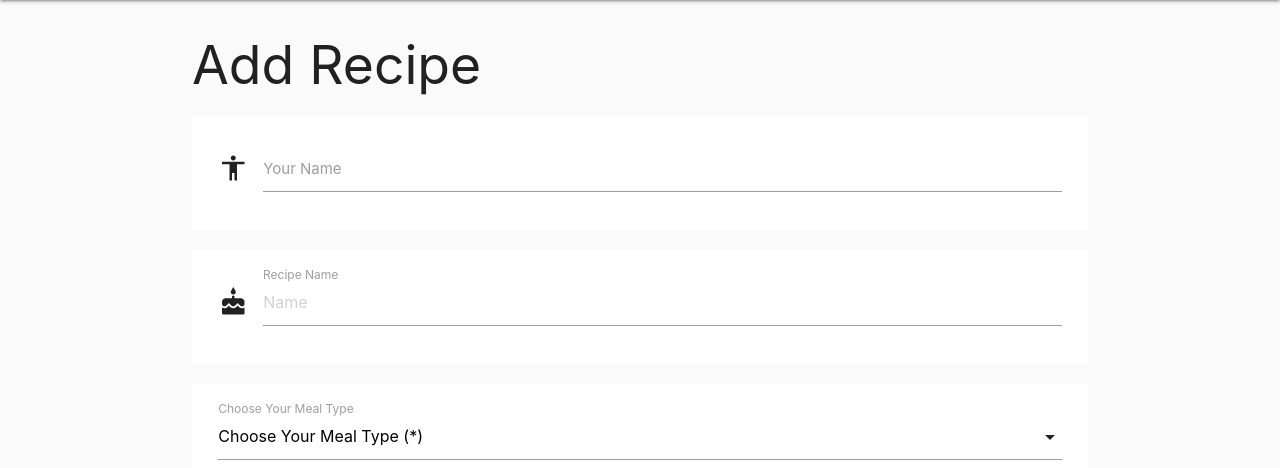
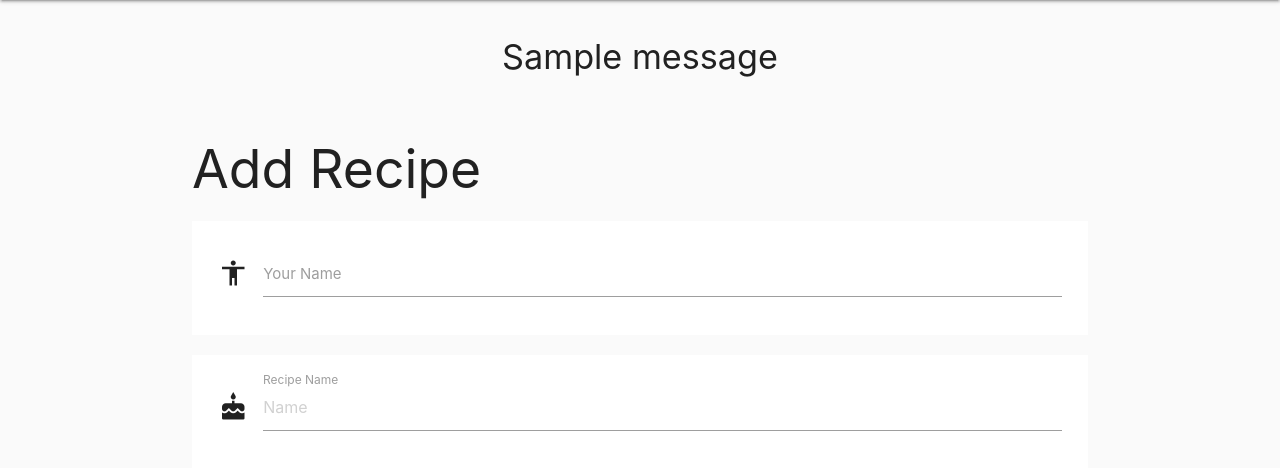
Before and after one commit to mirofrankovic/cookbook-trisport-project-03, a Flask app: page /add_recipe in a window 1280 px wide. Shown: the part 64-532 px from the top of the page. Run offline with Flask 2, Linux system fonts and the light colour scheme; one stand-in notice (Sample message) is shown; a database or web service that is not in the repository returns one stand-in record (values such as "Sample title"); some libraries are stand-ins or nearby versions.

Commit message:
Fix flash messages

```diff
--- a/app.py
+++ b/app.py
@@ -174,6 +174,7 @@ def submit_to_database():
 
 @app.route('/login', methods=['GET', 'POST'])
 def login():
+    #logged_in = False
     if request.method == "POST":
         # check id author_name exists
         user_exists = mongo.db.users.find_one(
@@ -217,11 +218,11 @@ def login():
 #        recipes_dics = json.dumps(recipes_dics)
 #
 #        return render_template('login.html',
-#                               author_name=session['author_name'],
+#                               author_name=session['author'],
 #                               logged_in=logged_in,
 #                               recipes=recipes_dics)
 #    if request.method == 'POST':
-#        session['author_name'] = request.form["author_name"]
+#        session['author'] = request.form["author_name"]
 #        logged_in = True
 #        recipes=mongo.db.recipes.find()
 #        recipes_dics = {}
--- a/templates/base.html
+++ b/templates/base.html
@@ -75,6 +75,19 @@
       </div>
 
     </nav>
+     <section>
+    <!--Flash messages-->
+        {% with messages = get_flashed_messages() %}
+            {% if messages %}
+                {% for message in messages %}
+                    <div class="row flashes">
+                     <h4 class="light-blue.lighten-4 center-align">{{ message }}</h4>
+                    </div>
+                {% endfor %}
+            {% endif %}
+        {% endwith %}
+
+    </section>
 
     <div class="container my-container">
       {% block content %} {% endblock %}
```
